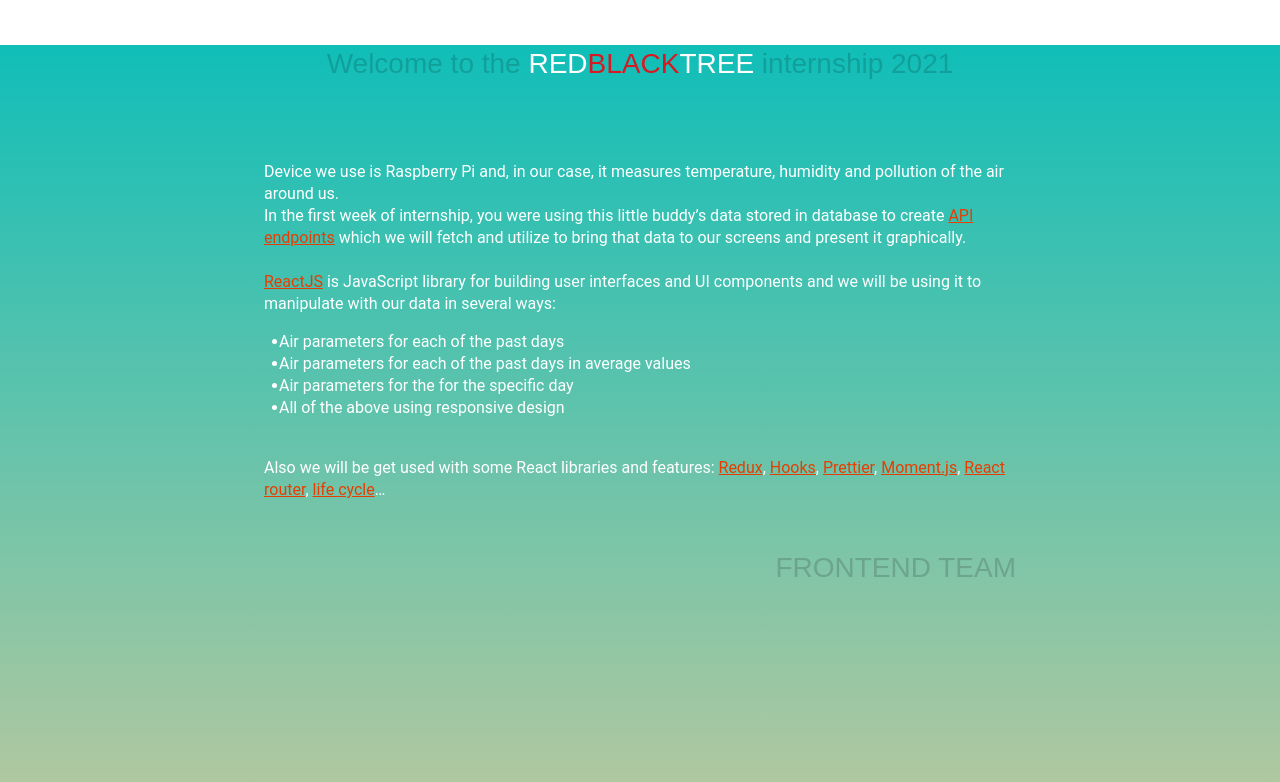
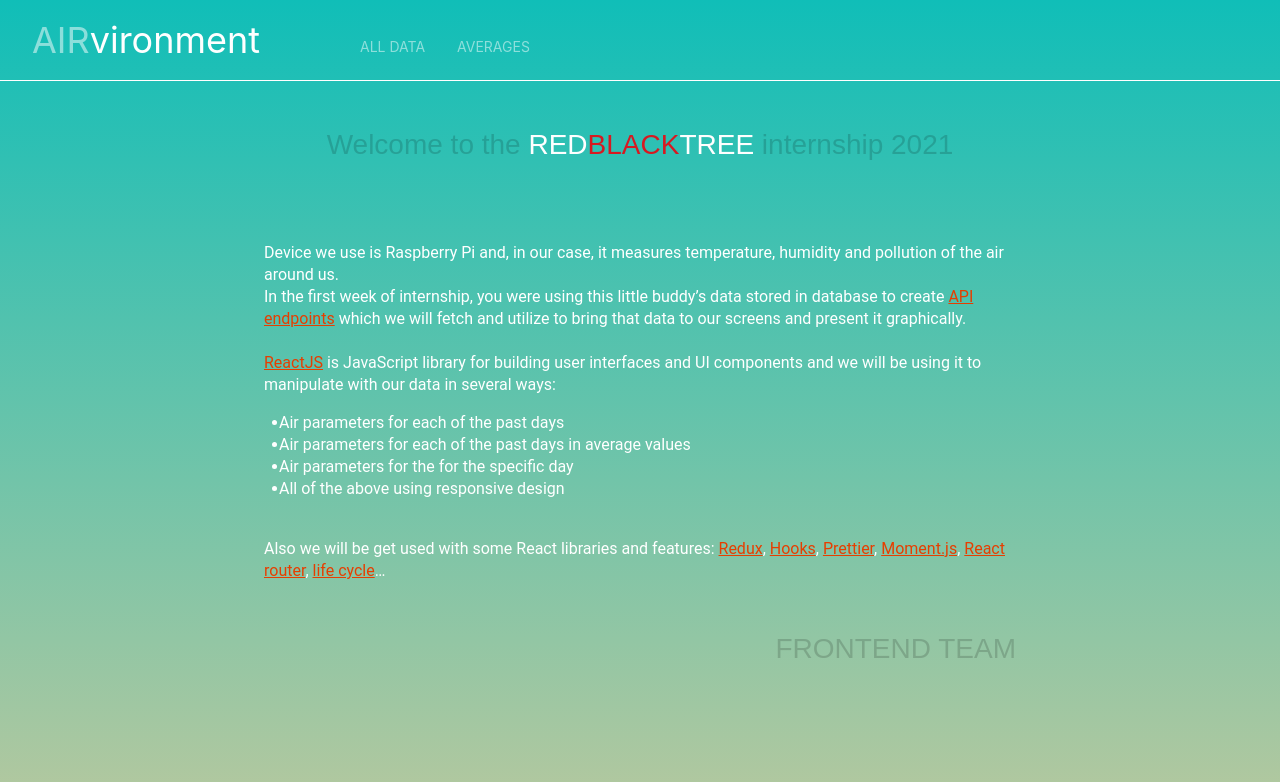
Before and after one commit to Yugo0/airvironment-2021-frontend, a React (Create React App) app: page / in a window 1280 px wide. Shown: the top 782 px of the page. Built offline with nearby package versions, Linux system fonts and the light colour scheme.

Commit message:
Implement header component

```diff
--- a/src/App.js
+++ b/src/App.js
@@ -1,9 +1,11 @@
 import "./App.scss";
 import { Home } from "./pages";
+import Header from "./components/Header";
 
 function App() {
   return (
     <div className="app">
+      <Header />
       <Home />
     </div>
   );
--- a/src/App.scss
+++ b/src/App.scss
@@ -3,5 +3,5 @@
 .app {
   background: $background;
   width: 100vw;
-  height: calc(100vh - 45px);
+  height: 100vh;
 }
--- /dev/null
+++ b/src/assets/styles/components/Header.scss
@@ -0,0 +1,37 @@
+@import "../variables";
+
+.header {
+  height: 80px;
+  border-bottom: 1px solid $color-white;
+  display: flex;
+  align-items: center;
+}
+
+.logo-text {
+  color: $color-white;
+  margin-left: 32px;
+  font-size: 36px;
+  cursor: pointer;
+}
+
+.menu {
+  display: flex;
+  align-items: center;
+  color: $color-white;
+  margin-left: 100px;
+  margin-top: 13px;
+
+  :last-child {
+    margin-right: 0px;
+  }
+}
+
+.menu > div {
+  margin-right: 32px;
+  font-size: 14px;
+  cursor: pointer;
+}
+
+.opacity {
+  opacity: 0.5;
+}
--- /dev/null
+++ b/src/components/Header.js
@@ -0,0 +1,19 @@
+import React from "react";
+import "../assets/styles/components/Header.scss";
+
+const Header = () => {
+  return (
+    <div className="header">
+      <div className="logo-text">
+        <span className="opacity">AIR</span>
+        vironment
+      </div>
+      <div className="menu opacity">
+        <div>ALL DATA</div>
+        <div>AVERAGES</div>
+      </div>
+    </div>
+  );
+};
+
+export default Header;
```
Also changed, not shown: src/pages/Home.js (+8 -6 lines).
